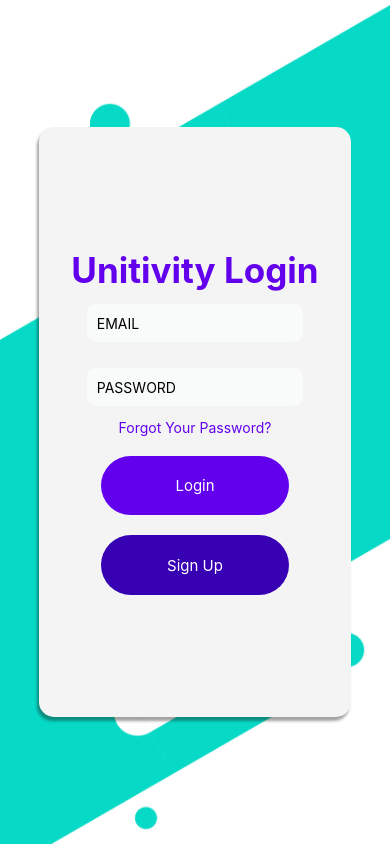
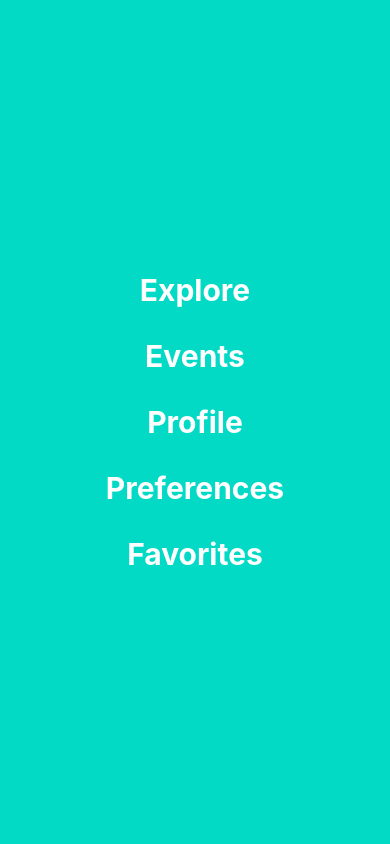
Before and after one commit to SebastianAlejos/Unitivity, a React Native app: screen /Menu in a window 390 px wide. Built offline with nearby package versions, Linux system fonts and the light colour scheme.

Commit message:
Added Menu Page

```diff
--- a/App.js
+++ b/App.js
@@ -7,6 +7,8 @@ import CreatePassword from './screens/CreatePassword';
 import ForgotPassword from './screens/ForgotPassword';
 import SignUp from './screens/SignUp';
 import CodeScreen from './screens/CodeScreen';
+import Menu from './screens/Menu';
+
 
 const Stack = createNativeStackNavigator();
 export default function App() {
@@ -34,6 +36,7 @@ export default function App() {
         {props => (
                 <CreatePassword {...props}/>
               )}
+        <Stack.Screen name='Menu' component={Menu}/>
       </Stack.Navigator>
     </NavigationContainer>
     </>
--- a/screens/Login.tsx
+++ b/screens/Login.tsx
@@ -29,7 +29,7 @@ export default function Login(props: CompProps) {
             <Pressable  onPress={()=>{props.navigation.navigate('ForgotPassword')}}>
               <Text style={styles.text }>Forgot Your Password?</Text>
             </Pressable>
-            <Pressable style={styles.button} onPress={()=>{ alert('You have logged in successfully'); }}>
+            <Pressable style={styles.button} onPress={()=>{props.navigation.navigate('Menu')}}>
               <Text style={styles.label}>Login</Text>
             </Pressable>
             <Pressable style={styles.subutton} onPress={()=>{ props.navigation.navigate('SignUp')}}>
--- /dev/null
+++ b/screens/Menu.tsx
@@ -0,0 +1,46 @@
+import {Text, Pressable, StyleSheet, View } from "react-native";
+import React from 'react';
+
+type CompProps = {
+  /* The props passed by navigation are much more complex,
+   *  but we are only using the navigate and goBack functions in this example
+   */
+  navigation: { navigate: Function; goBack: Function};
+};
+
+export default function Menu(props: CompProps) {
+  return (
+    <View style={styles.container}>
+        <Pressable  onPress={()=>{alert('Explore will be here')}}>
+            <Text style={styles.text }>Explore</Text>
+        </Pressable>
+        <Pressable  onPress={()=>{alert('Events will be here')}}>
+            <Text style={styles.text }>Events</Text>
+        </Pressable>
+        <Pressable  onPress={()=>{alert('Profile will be here')}}>
+            <Text style={styles.text }>Profile</Text>
+        </Pressable>
+        <Pressable  onPress={()=>{alert('Preferences will be here')}}>
+            <Text style={styles.text }>Preferences</Text>
+        </Pressable>
+        <Pressable  onPress={()=>{alert('Favorites will be here')}}>
+            <Text style={styles.text }>Favorites</Text>
+        </Pressable>
+    </View>
+  );
+}
+
+const styles = StyleSheet.create({
+  container: {
+    flex: 1,
+    alignItems: 'center',
+    justifyContent: 'center',
+    backgroundColor: '#03DAC6'
+  },
+  text:{
+    color: '#FFFF',
+    fontSize: 30,
+    fontWeight:'bold',
+    margin:15,
+  },
+});
```
